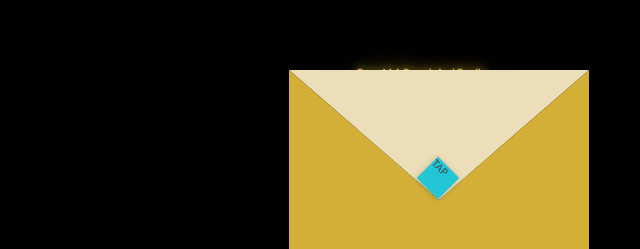
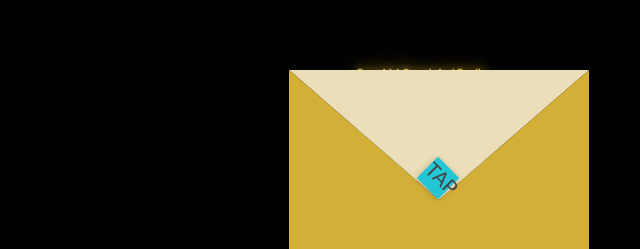
Before and after one commit to ZedTiger/invitation, a plain HTML site: page realinvi2.html in a window 1280 px wide. Shown: the part 215-464 px from the top of the page, 209-849 px from the left. Drawn offline with Linux system fonts and the light colour scheme; animation ran at ten frames a second.

Commit message:
Update realinvi2.css

```diff
--- a/realinvi2.css
+++ b/realinvi2.css
@@ -134,6 +134,8 @@
     box-shadow: 0 1px 6px var(--shadow-color);
     cursor: pointer;
     align-items: center;
+      font-size: 20px;
+}
 
     display: inline;
   }
```
